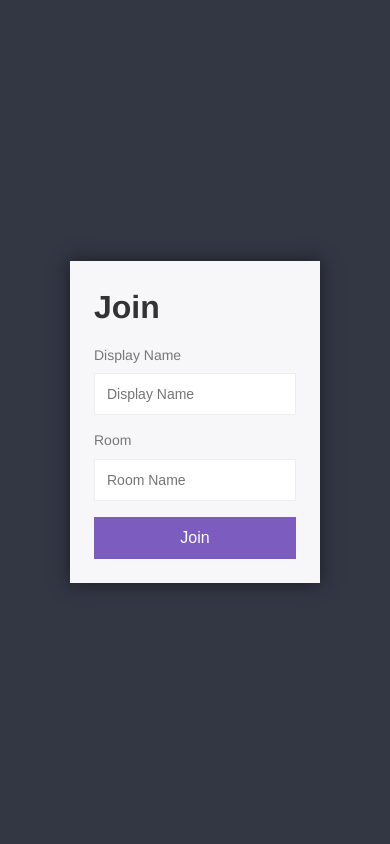
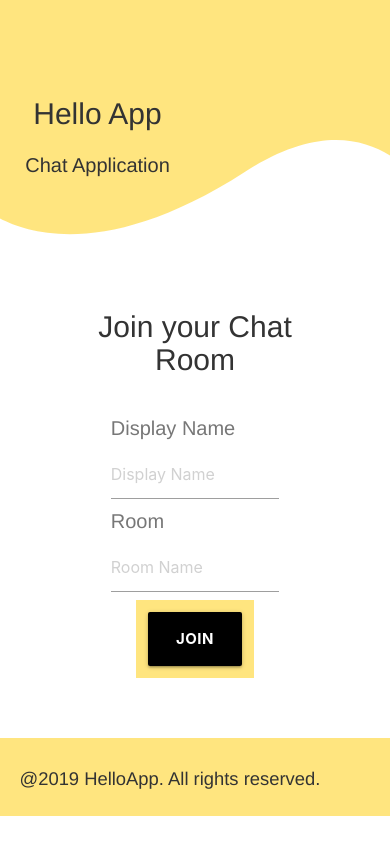
Before and after one commit to kasturi14/Chat-App, a website: page public/index.html in a window 390 px wide. Drawn offline with nearby package versions, Linux system fonts and the light colour scheme.

Commit message:
Modified UI

```diff
--- /dev/null
+++ b/public/css/style1.css
@@ -0,0 +1,175 @@
+* {
+    margin: 0;
+    padding: 0;
+}
+
+/* NAVBAR */
+
+.nav-wrapper.scrolled {
+    background-color: #ffe082 !important;
+    /* box-shadow: 0px 10px 10px #ffe082;  */
+    transition: background-color 0.5s linear;
+}
+
+.nav-wrapper {
+    position: fixed;
+    background-color: transparent;
+    box-shadow: none;
+}
+
+
+.sidenav {
+    padding: 10px;
+}
+
+.sidenav li {
+    width: 100%;
+    text-align: center;
+    padding: 20px;
+}
+
+.sidenav li a {
+    font-size: 20px;
+    font-weight: bold;
+}
+
+.container ul li a:hover {
+    background-color: transparent !important;
+}
+.container ul li a {
+    color: black;
+    font-size: 20px;
+    font-weight: bold;
+    transition: 0.5s;
+    padding: 0 20px;
+}
+.container ul li {
+    padding: 0 20px;
+}
+/* HEADER */
+
+.header {
+    background-color: #ffe57f;
+    /* position: relative; */
+}
+
+.header svg {
+    margin-top: 130px;
+}
+
+.cover-svg {
+    height: 20px;
+    width: 100%;
+    background: #fff;
+    margin-top: -30px;
+}
+
+.head-text {
+    position: absolute;
+    text-align: center;
+    width: 50%;
+    top: 20%;
+}
+
+.head-text-sm {
+    display: inline-block;
+    padding: 10px;
+}
+
+@media (max-width: 880px) {
+    .head-text {
+        top: 15%;
+    }
+}
+
+@media (max-width: 660px) {
+    .head-text {
+        top: 10%;
+    }
+}
+
+@media (max-width: 550px) {
+    h1 {
+        font-size: 40px;
+    }
+    h4 {
+        font-size: 25px;
+    }
+}
+
+@media (max-width: 420px) {
+    .head-text {
+        top: 5%;
+    }
+    h1 {
+        font-size: 30px;
+    }
+    h4 {
+        font-size: 20px;
+    }
+}
+
+/* SIDETEXT */
+
+.side-text {
+    /* background: #eee; */
+    position: relative;
+    width: 100%;
+    text-align: center;
+    padding: 0 5% 5% 5%;
+}
+
+.side-text-sm {
+    display: inlince-block;
+}
+
+/* JOIN */
+.cf {
+    text-align: center;
+    width: 100%;
+}
+.cfb {
+    display: inline-block;
+    width: 60%;
+}
+.cfb > form {
+    padding: 10%;
+    text-align: left;
+}
+.cfb > form > label {
+    display: inline-block;
+    font-size: 20px;
+}
+.join {
+    position: relative;
+    width: 100%;
+    text-align: center;
+    transition: 0.5s;
+}
+.join-btn-contain {
+    text-align: center;
+}
+.join-sm {
+    display: inline-block;
+}
+
+.join-sm a {
+    background: black;
+    transition: 0.5s;
+}
+
+.join-sm a:hover {
+    background: black;
+    /* color: black; */
+    /* font-weight: 500; */
+}
+/* FOOTER */
+
+.part-3 {
+    margin: 5% 0 0 0;
+    background-color: #ffe57f;
+}
+
+.footer {
+    padding: 5%;
+}
--- a/public/css/styles.css
+++ b/public/css/styles.css
@@ -40,47 +40,22 @@ input {
 button {
     cursor: pointer;
     padding: 12px;
-    background: #7C5CBF;
+    background: #ffe57f;
     border: none;
-    color: white;
+    color: #000;
+    font-weight: bolder;
     font-size: 16px;
     transition: background .3s ease;
 }
 
 button:hover {
-    background: #6b47b8;
+    background: #000;
+    color: #ffe57f;
 }
 
 button:disabled {
     cursor: default;
     background: #7c5cbf94;
-}
-
-/* Join Page Styles */
-
-.centered-form {
-    background: #333744;
-    width: 100vw;
-    height: 100vh;
-    display: flex;
-    justify-content: center;
-    align-items: center;
-}
-
-.centered-form__box {
-    box-shadow: 0px 0px 17px 1px #1D1F26;
-    background: #F7F7FA;
-    padding: 24px;
-    width: 250px;
-}
-
-.centered-form button {
-    width: 100%;
-}
-
-.centered-form input {
-    margin-bottom: 16px;
-    width: 100%;
 }
 
 /* Chat Page Layout */
@@ -91,8 +66,9 @@ button:disabled {
 
 .chat__sidebar {
     height: 100vh;
-    color: white;
-    background: #333744;
+    color: #000;
+    font-weight: bolder;
+    background: #ffe57f;
     width: 225px;
     overflow-y: scroll
 }
@@ -165,13 +141,15 @@ button:disabled {
 .room-title {
     font-weight: 400;
     font-size: 22px;
-    background: #2c2f3a;
+    background: #000;
+    color: #ffe57e;
+    text-align: center;
     padding: 24px;
 }
 
 .list-title {
     font-weight: 500;
-    font-size: 18px;
+    font-size: 20px;
     margin-bottom: 4px;
     padding: 12px 24px 0 24px;
 }
--- a/public/index.html
+++ b/public/index.html
@@ -1,25 +1,109 @@
 <!DOCTYPE html>
 <html lang="en">
+
 <head>
     <meta charset="UTF-8">
     <meta name="viewport" content="width=device-width, initial-scale=1.0">
     <meta http-equiv="X-UA-Compatible" content="ie=edge">
     <title>Hello App</title>
-    <link rel="icon" href="/img/favicon.png">
-    <link rel="stylesheet" href="/css/styles.min.css">
+    <link rel="icon" href="/img/smileyy.png">
+    <link rel="stylesheet" href="https://cdnjs.cloudflare.com/ajax/libs/materialize/1.0.0/css/materialize.min.css">
+    <link rel="stylesheet" href="/css/styles.css">
+    <link rel="stylesheet" href="/css/style1.css">
+
 </head>
+
 <body>
-    <div class="centered-form">
-        <div class="centered-form__box">
-            <h1>Join</h1>
+    <nav class="nav-wrapper">
+        <div class="container">
+            <a href="#" class="sidenav-trigger" data-target="mobile-links">
+                <i class="fa fa-bars" style="font-size: 20px; color: black;"></i>
+            </a>
+            <div class="cc" style="text-align: center;">
+                <div class="ccc" style="display: inline-block;">
+                    <ul class=" center-align hide-on-med-and-down">
+                        <li class="n1"><a href="#"><span></span>Home</a></li>
+                        <li class="n1"><a href="#"><span></span>About</a></li>
+                        <li class="n1"><a href="#"><span></span>Login</a></li>
+                    </ul>
+                </div>
+            </div>
+
+        </div>
+    </nav>
+
+    <ul class="sidenav" id="mobile-links">
+        <li><a href="#">Home</a></li>
+        <li><a href="#">About</a></li>
+        <li><a href="#">Login</a></li>
+    </ul>
+
+    <div class="header">
+        <div class="head-text">
+            <div class="head-text-sm">
+                <h1>Hello App</h1>
+                <h4>Chat Application</h4>
+            </div>
+        </div>
+        <svg id="Layer_1" data-name="Layer 1" xmlns="https://www.w3.org/2000/svg" viewBox="200 -20 1400 500.00">
+            <defs>
+                <style>
+                    .cls-1 {
+                        fill: #fff;
+                    }
+                </style>
+            </defs>
+            <title>Untitled-4</title>
+            <path class="cls-1" d="M0,400.8S300.00,700,950.0,280.0s750.83,500.57,700,-100.0V809.650H0V.0.0"
+                transform="translate(130-150)" />
+        </svg>
+        <div class="cover-svg"></div>
+    </div>
+    <div class="part-2">
+        <div class="side-text">
+            <div class="side-text-sm">
+                <div class="cf">
+                    <div class="cfb">
+                        <h1>Join your Chat Room</h1>
                         <form action="/chat.html">
                             <label>Display Name</label>
                             <input type="text" name="username" placeholder="Display Name" required>
                             <label>Room</label>
                             <input type="text" name="room" placeholder="Room Name" required>
-                <button>Join</button>
+                            <div class="join-btn-contain">
+                                <div class="join-sm">
+                                    <button><a class="waves-effect waves-light btn-large">Join</a></button>
+                                </div>
+                            </div>
                         </form>
                     </div>
                 </div>
+            </div>
+        </div>
+    </div>
+    <div class="part-3">
+        <div class="footer">
+            <div class="footer-sm">
+                <h6>@2019 HelloApp. All rights reserved.</h6>
+            </div>
+        </div>
+    </div>
+
+
+    <script src="https://ajax.googleapis.com/ajax/libs/jquery/3.4.1/jquery.min.js"></script>
+    <script src="https://cdnjs.cloudflare.com/ajax/libs/materialize/1.0.0/js/materialize.min.js"></script>
+    <script>
+        $(document).ready(function () {
+            $('.sidenav').sidenav();
+        });
+
+        $(function () {
+            $(document).scroll(function () {
+                var $nav = $(".nav-wrapper");
+                $nav.toggleClass('scrolled', $(this).scrollTop() > $nav.height());
+            });
+        });
+    </script>
 </body>
+
 </html>
```
Also changed, not shown: public/chat.html (+2 -2 lines), public/img/smileyy.png (added). Lines whose indentation alone changed are shown as unchanged.
